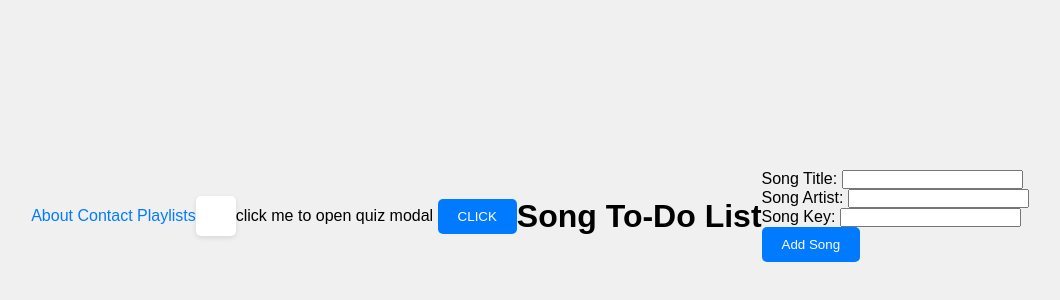
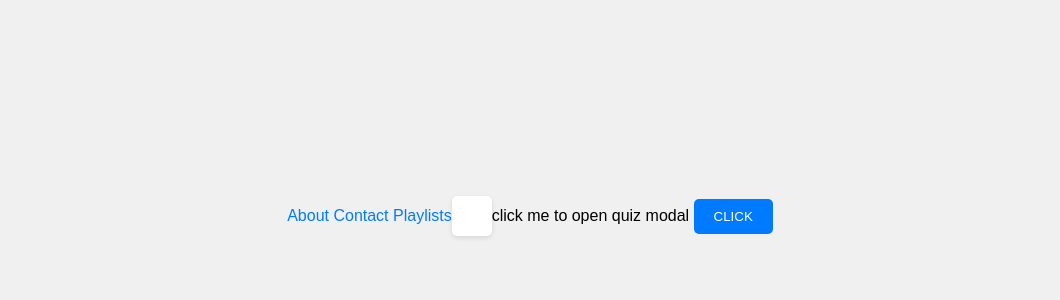
Before and after one commit to JorgeLVilla/music-app, a website built with Vite: page index.html in a window 1280 px wide. Shown: the part 184-484 px from the top of the page, without its empty margins (110-1170 px from the left). Built offline with nearby package versions, Linux system fonts and the light colour scheme.

Commit message:
move learn songs html to its file

```diff
--- a/index.html
+++ b/index.html
@@ -29,26 +29,6 @@
     </div>
   </section>
 
-
-
-  <h1>Song To-Do List</h1>
-  <form id="songForm">
-    <label for="title">Song Title:</label>
-    <input type="text" id="title" required>
-    <br>
-    <label for="artist">Song Artist:</label>
-    <input type="text" id="artist" required>
-    <br>
-    <label for="key">Song Key:</label>
-    <input type="text" id="key" required>
-    <br>
-    <button type="submit">Add Song</button>
-  </form>
-
-  <ul id="songList"></ul>
-
-
-
   <script src="main.js"></script>
   <script src="/scripts/playlists.js"></script>
   <script type="module" src="/scripts/modal.js"></script>
```
Also changed, not shown: src/learn-song.html (+15 -0 lines).
